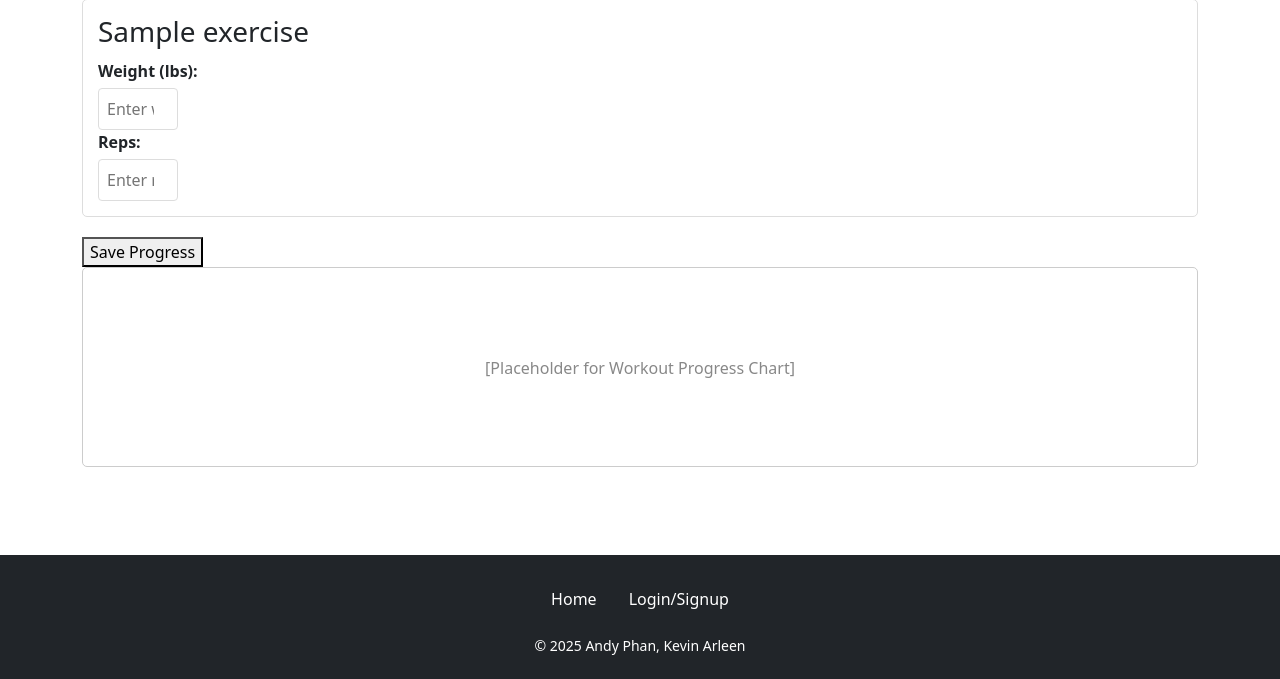
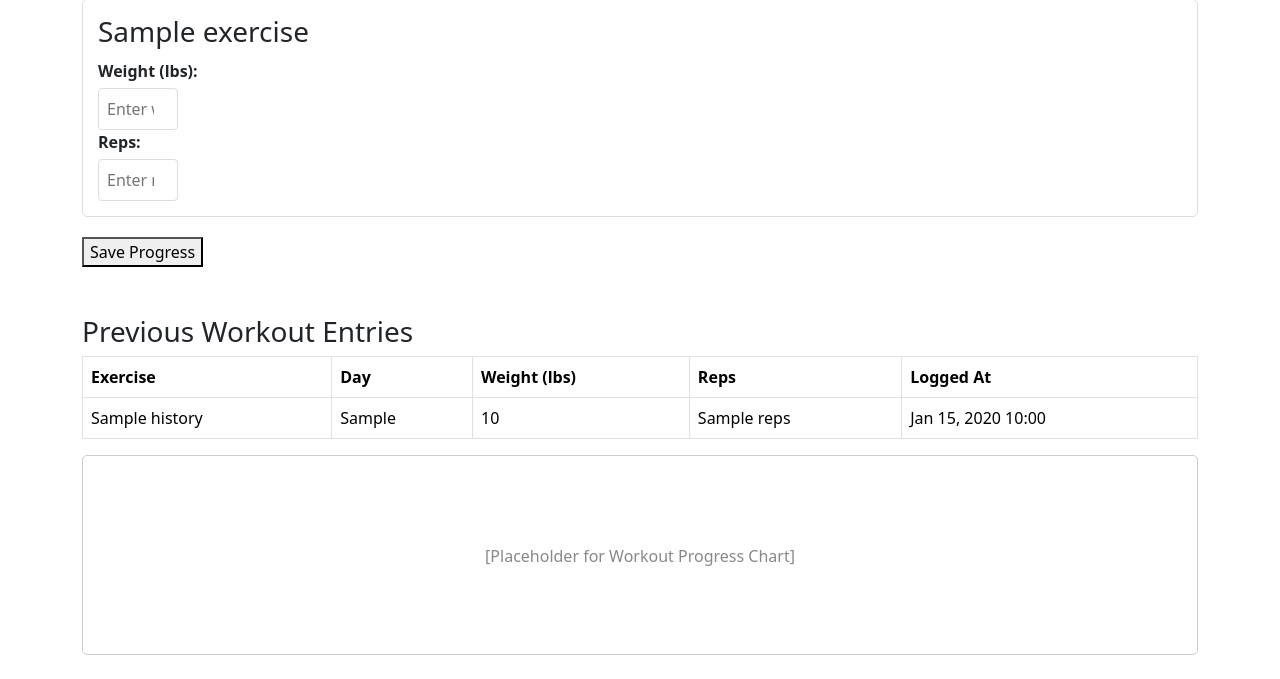
Before and after one commit to AndyyyPhan/MuscleMap, a PHP site: template views/workout-progress.php in a window 1280 px wide. Shown: the part 245-924 px from the top of the page. Run offline with PHP 8.4, Linux system fonts and the light colour scheme; the template is opened without the code that fills it: most values are stand-ins (such as "Sample title", 1, 10 or a date in 2020).

Commit message:
Added a table to display previous workout entries

```diff
--- a/views/workout-progress.php
+++ b/views/workout-progress.php
@@ -42,6 +42,34 @@
         <button type="submit">Save Progress</button>
     </form>
 
+    <h3 class="mt-5">Previous Workout Entries</h3>
+    <table class="table table-bordered">
+        <thead>
+            <tr>
+                <th>Exercise</th>
+                <th>Day</th>
+                <th>Weight (lbs)</th>
+                <th>Reps</th>
+                <th>Logged At</th>
+            </tr>
+        </thead>
+        <tbody>
+            <?php if (empty($history)): ?>
+                <tr><td colspan="5">No progress recorded yet.</td></tr>
+            <?php else: ?>
+                <?php foreach ($history as $entry): ?>
+                    <tr>
+                        <td><?= htmlspecialchars($entry['exercise_name']) ?></td>
+                        <td><?= htmlspecialchars($entry['day_of_week']) ?></td>
+                        <td><?= htmlspecialchars($entry['weight']) ?></td>
+                        <td><?= htmlspecialchars($entry['reps']) ?></td>
+                        <td><?= date("M d, Y H:i", strtotime($entry['created_at'])) ?></td>
+                    </tr>
+                <?php endforeach; ?>
+            <?php endif; ?>
+        </tbody>
+    </table>
+
     <div class="chart-placeholder">
         [Placeholder for Workout Progress Chart]
     </div>
```
